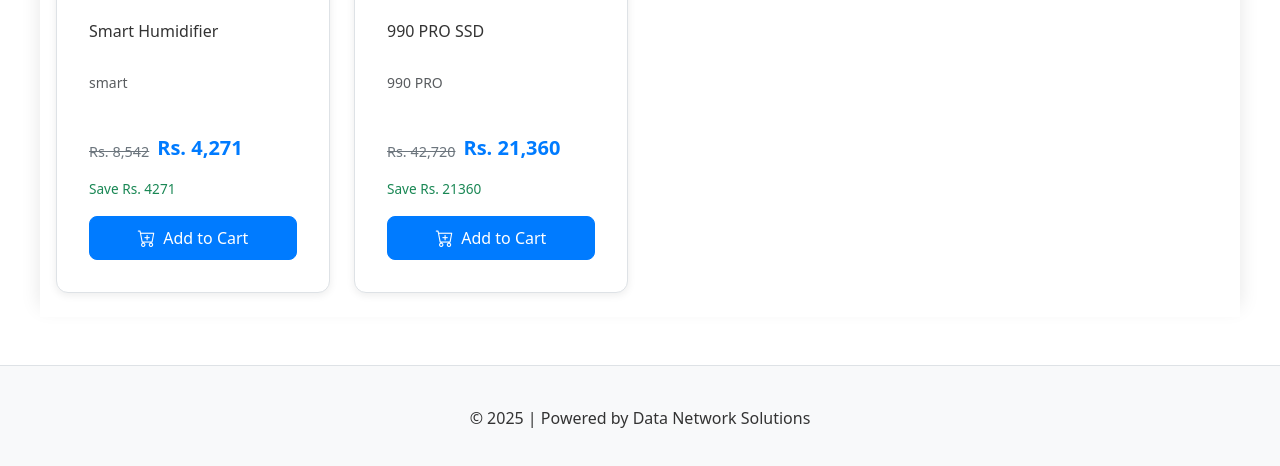
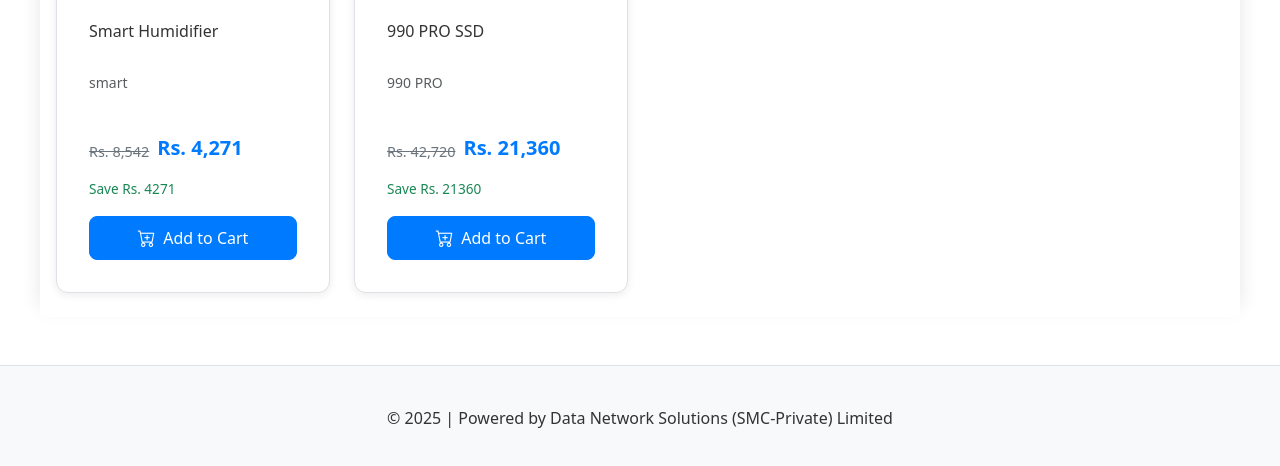
Before and after one commit to xxxxlu/gizmocart, a website built with Vite: page index.html in a window 1280 px wide. Shown: the part 6317-6783 px from the top of the page. Built offline with nearby package versions, Linux system fonts and the light colour scheme.

Commit message:
feat: footer

```diff
--- a/index.html
+++ b/index.html
@@ -84,7 +84,7 @@
 
     <footer class="footer mt-5 py-3 bg-light">
         <div class="container text-center">
-            <p>&copy; 2025 | Powered by Data Network Solutions</p>
+            <p>&copy; 2025 | Powered by Data Network Solutions (SMC-Private) Limited</p>
         </div>
     </footer>
 
```
